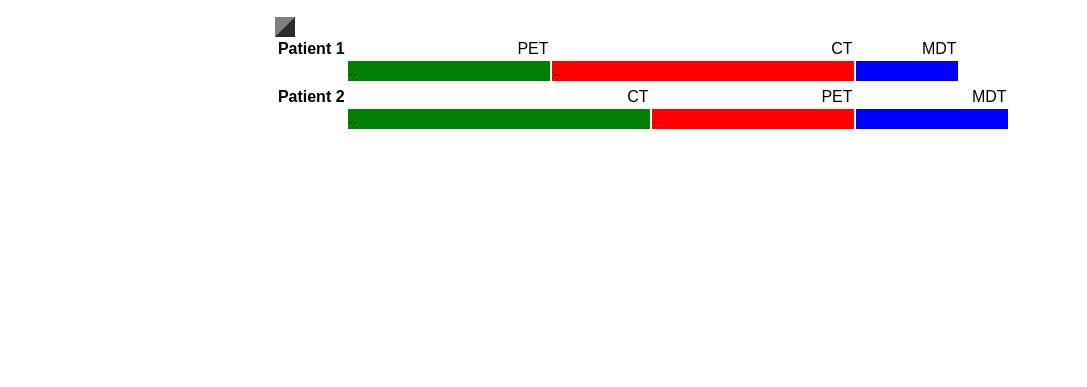
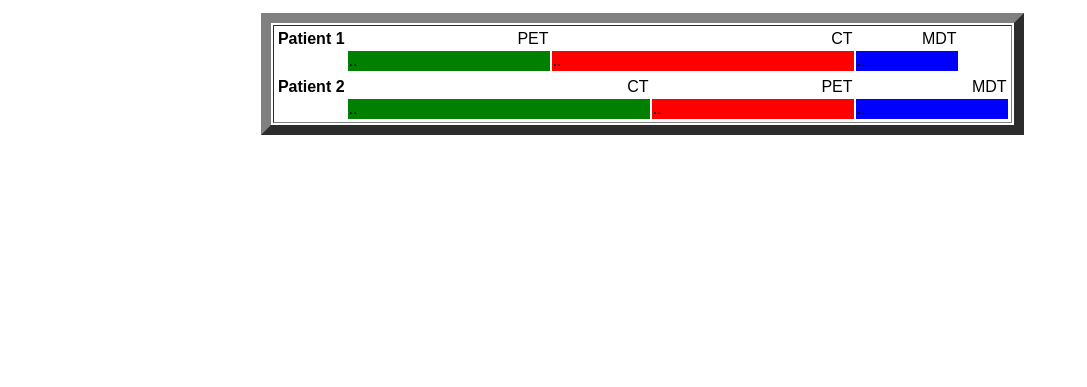
Before and after one commit to nigeldodd/pwaw3, a plain HTML site: page index.html in a window 1280 px wide. Shown: the part 413-800 px from the top of the page, without its empty margins (0-1087 px from the left). Drawn offline with Linux system fonts and the light colour scheme.

Commit message:
<tr><td>

```diff
--- a/index.html
+++ b/index.html
@@ -12,7 +12,7 @@ t<!doctype html>
   <div class="container">
      <h1 class="title">Current status<br>Patient list view</h1>
      <table border="10">
-      <tr>
+      <tr><td>
       <table border="0" summary="">
       <tr align= "right">
           <th>Patient 1</th>
@@ -43,7 +43,7 @@ t<!doctype html>
           <td class="blu" style="width: 150px">..</td>
       </tr>
     </table>
-   </tr>
+   </td></tr>
   </table>
   </div>
   <script src="js/main.js"></script>
```
